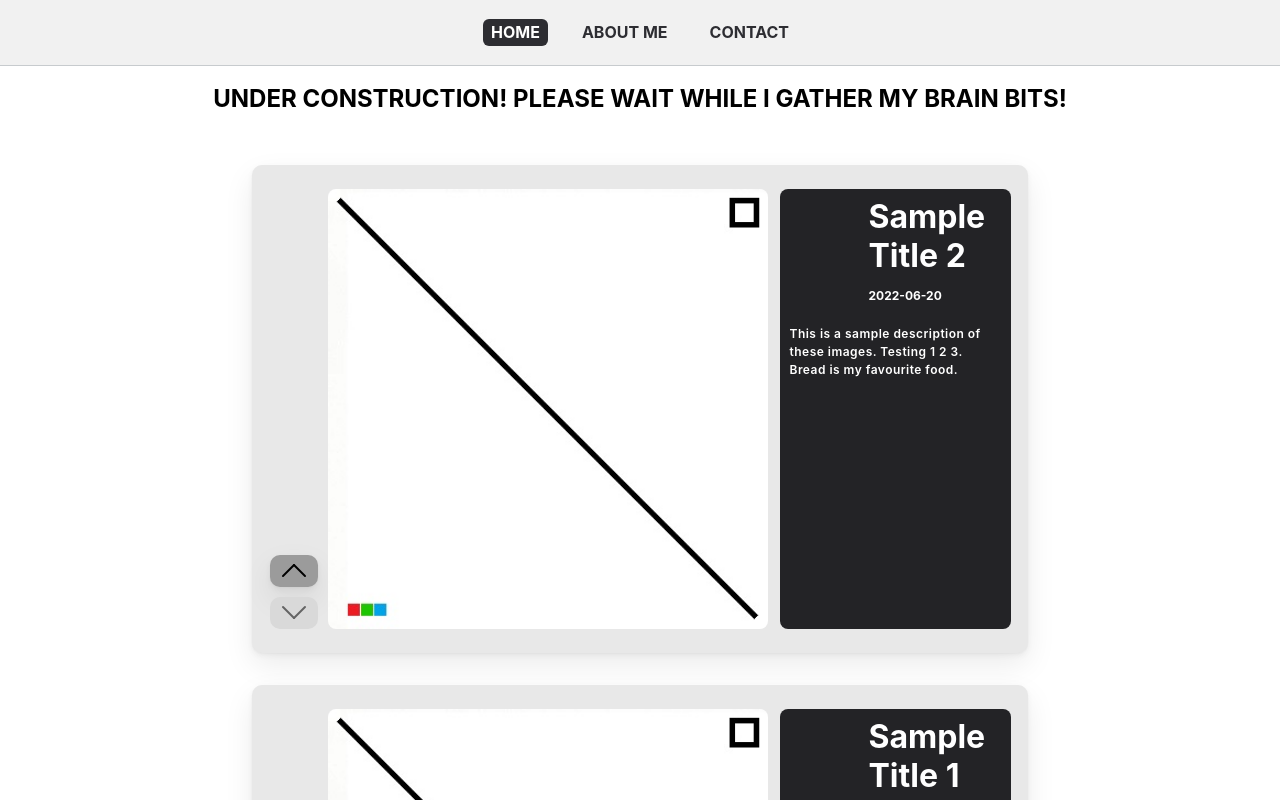
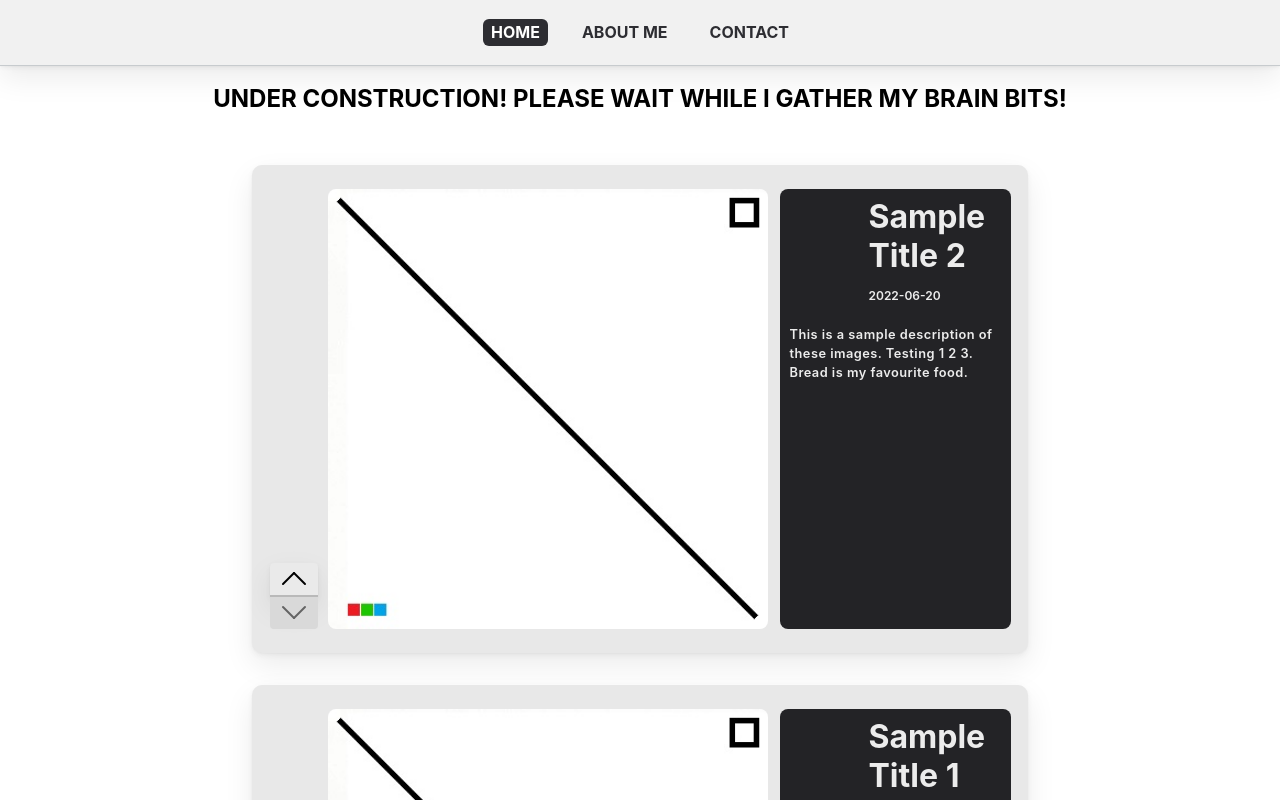
Before and after one commit to aaronmerino/personal-website, a Next.js app: page / in a window 1280 px wide. Shown: the top 800 px of the page. Built offline with nearby package versions, Linux system fonts and the light colour scheme.

Commit message:
updated button styles and added shadows to navigation bar

```diff
--- a/app/components/Post.js
+++ b/app/components/Post.js
@@ -29,11 +29,16 @@ export function Post({ title, date, images, content }) {
     <div className={styles.post}>
       <div className={styles.imageGallery}>
         <div className={styles.buttonImageController}>
-          <div className={styles.button + ' ' + (hasNext ? styles.enabled : styles.disabled)}
+          <div className={`${styles.button}
+                          ${(hasNext ? styles.enabled : styles.disabled)}
+                          ${styles.roundedUp}
+                          ${styles.borderUp}`}
               onClick={handleNextClick} disabled={!hasNext}>
                 <UpArrowIcon disabled={!hasNext}/>
           </div>
-          <div className={styles.button + ' ' + (hasPrev ? styles.enabled : styles.disabled)}
+          <div className={`${styles.button}
+                          ${(hasPrev ? styles.enabled : styles.disabled)}
+                          ${styles.roundedDown} `}
               onClick={handlePrevClick} disabled={!hasPrev}>
                 <DownArrowIcon disabled={!hasPrev}/>
           </div>
--- a/app/components/navbar.module.css
+++ b/app/components/navbar.module.css
@@ -33,7 +33,7 @@
   border-width: 0 0 1px;
 
   background: var(--nav-bar-background);
-  /* box-shadow: 0px 4px 4px 0px rgba(0, 0, 0, 0.25); */
+  box-shadow: 0px 0.8px 2px rgba(0,0,0,.032),0px 2.7px 6.7px rgba(0,0,0,.048),0px 12px 30px rgba(0,0,0,.08);
 }
 
 .mainNav li {
--- a/app/components/post.module.css
+++ b/app/components/post.module.css
@@ -25,7 +25,7 @@
   flex-direction: column;
   justify-content: center;
   align-items: center;
-  gap: 0.6rem;
+  /* gap: 0.6rem; */
 }
 
 .button {
@@ -33,7 +33,7 @@
   width: 3rem;
   height: 2rem;
   gap: 0.625rem;
-  border-radius: 10px;
+  /* border-radius: 10px; */
   color: #ffffff;
   justify-content: center;
   align-items: center;
@@ -43,12 +43,28 @@
   font-weight: 800;
 }
 
+.borderUp {
+  border-color: #b9b9b9;;
+  border-bottom-style: solid;
+  border-bottom-width: 2px;
+}
+
+.roundedUp {
+  border-top-left-radius: .25rem;
+  border-top-right-radius: .25rem;
+}
+
+.roundedDown {
+  border-bottom-left-radius: .25rem;
+  border-bottom-right-radius: .25rem;
+}
+
 .button.enabled:hover {
-  background: #b1b1b1;
+  background: #f5f5f5;
 }
 
 .enabled {
-  background: #9b9b9b;
+  background: #eaeaea;
   box-shadow: 0px 0.8px 2px rgba(0,0,0,.032),0px 2.7px 6.7px rgba(0,0,0,.048),0px 12px 30px rgba(0,0,0,.08);
 }
 
@@ -93,17 +109,17 @@
   width: 8.875rem;
   height: 5.625rem;
   flex-direction: column;
-  color: #FFF;
+  color: #ececec;
   font-size: 2rem;
   font-family: var(--font-inter);
   font-weight: 700;
 }
 
 .description .header .date{
-  color: #FFF;
+  color: #ececec;
   font-size: 0.75rem;
   font-family: var(--font-inter);
-  font-weight: 700;
+  font-weight: 600;
 }
 
 .description .content {
@@ -111,9 +127,9 @@
   flex-direction: column;
   flex: 1 0 0;
   align-self: stretch;
-  color: #FFF;
+  color: #ececec;
   padding: 0 10px 0 10px;
-  font-size: 0.75rem;
+  font-size: 0.8rem;
   font-family: var(--font-inter);
   font-style: normal;
   font-weight: 600;
```
